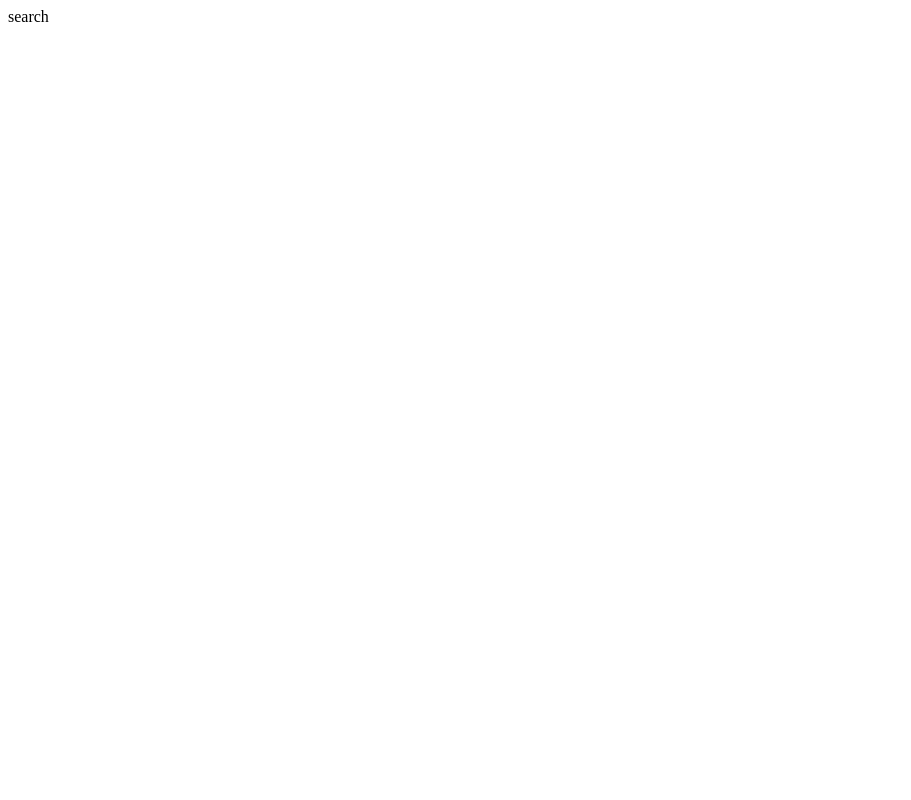
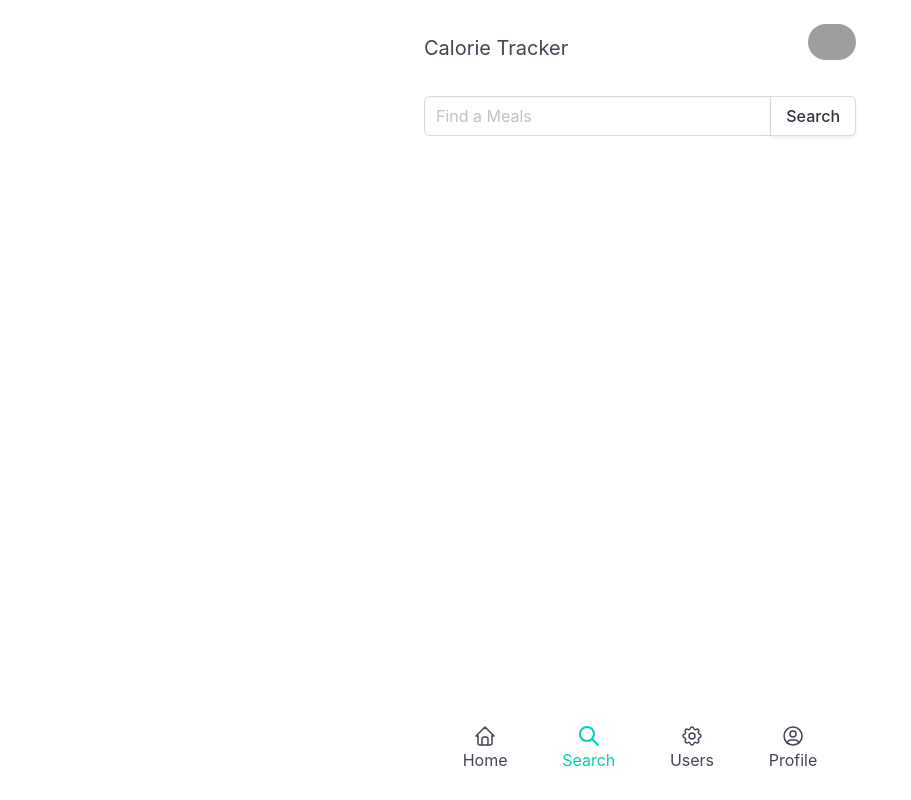
Before and after one commit to RaihanArdianata/calorie-calculator, a plain HTML site: page frontend/search.html in a window 1280 px wide. Shown: the whole page, without its empty margins (0-911 px from the left). Drawn offline with nearby package versions, Linux system fonts and the light colour scheme; no server answers; grey boxes are pictures that could not be loaded; some icons are missing.

Commit message:
add search view

```diff
--- a/frontend/css/style.css
+++ b/frontend/css/style.css
@@ -71,3 +71,11 @@ div #content-accordion {
 .max-w-screen-sm {
   max-width: 480px !important;
 }
+
+.elipsis {
+  display: -webkit-box;
+  -webkit-box-orient: vertical;
+  -webkit-line-clamp: 3;
+  overflow: hidden;
+  text-overflow: ellipsis;
+}
--- /dev/null
+++ b/frontend/js/search.main.js
@@ -0,0 +1,96 @@
+import externalApiService from './api/externalApiService.js';
+
+$(document).ready(() => {
+  // state
+  const mealsContainer = $('#meals');
+  const categoriesContainer = $('#categories');
+
+  const fetchCategories = () => {
+    externalApiService
+      .get(`list.php?a=list`)
+      .done((response) => {
+        const { meals } = response;
+        categoriesContainer.empty();
+
+        if (Array.isArray(meals)) {
+          meals.forEach(({ strArea }) => {
+            const button = $('<button></button>')
+              .attr('id', strArea)
+              .addClass('button')
+              .text(strArea)
+              .on('click', () => searchMeals(strArea, 'a'));
+
+            categoriesContainer.append(button);
+          });
+        }
+      })
+      .fail((jqXHR, textStatus, errorThrown) => {
+        if (jqXHR.status === 401) {
+          location.replace('login.html');
+          alert('Unauthorized');
+        } else {
+          alert('Error Fetch', textStatus, errorThrown);
+        }
+      });
+  };
+
+  const searchMeals = (params, type = 's') => {
+    externalApiService
+      .get(`${type === 's' ? 'search' : 'filter'}.php?${type}=${params || 'a'}`)
+      .done((response) => {
+        const { meals } = response;
+        mealsContainer.empty();
+
+        if (Array.isArray(meals)) {
+          meals.forEach(({ strMeal, strInstructions }) => {
+            mealsContainer.append(`
+            <div class="card">
+              <header class="card-header">
+                <p class="card-header-title">${strMeal || '-'}</p>
+                <button class="card-header-icon" aria-label="more options">
+                  <span class="icon">
+                    <i class="fas fa-angle-down" aria-hidden="true"></i>
+                  </span>
+                </button>
+              </header>
+              ${
+                strInstructions
+                  ? `<div class="card-content">
+                      <div class="content elipsis">
+                        ${strInstructions || '-'}
+                      </div>
+                    </div>`
+                  : ``
+              }
+              <footer class="card-footer">
+                <a href="#" class="card-footer-item">View</a>
+              </footer>
+            </div>
+          `);
+          });
+        }
+      })
+      .fail((jqXHR, textStatus, errorThrown) => {
+        if (jqXHR.status === 401) {
+          location.replace('login.html');
+          alert('Unauthorized');
+        } else {
+          alert('Error Fetch', textStatus, errorThrown);
+        }
+      });
+  };
+
+  $('#search-button').on('click', (event) => {
+    event.preventDefault();
+
+    const bodyRequest = {
+      query: $('#search-input').val(),
+    };
+
+    searchMeals(bodyRequest.query);
+  });
+
+  // generate first
+  fetchCategories();
+  searchMeals();
+});
--- a/frontend/search.html
+++ b/frontend/search.html
@@ -3,9 +3,146 @@
   <head>
     <meta charset="UTF-8" />
     <meta name="viewport" content="width=device-width, initial-scale=1.0" />
-    <title>Document</title>
+    <title>Calorie Calculator</title>
+
+    <!-- flag css -->
+    <link rel="stylesheet" href="css/home-style.css" />
+    <link rel="stylesheet" href="css/style.css" />
+
+    <link
+      rel="stylesheet"
+      href="https://cdn.jsdelivr.net/gh/lipis/flag-icons@7.2.3/css/flag-icons.min.css" />
+    <!-- local style -->
+    <link rel="stylesheet" href="https://cdn.jsdelivr.net/npm/bulma@1.0.2/css/bulma.min.css" />
+    <script src="https://code.jquery.com/jquery-3.6.0.min.js"></script>
+    <!-- local module -->
+    <script type="module" src="js/search.main.js"></script>
+    <script src="js/navigation.js"></script>
   </head>
+
   <body>
-    search
+    <header>
+      <nav
+        class="mx-auto max-w-screen-sm is-flex is-flex-direction-row is-justify-content-space-between px-5 pt-5 is-align-items-center">
+        <p class="is-size-5">Calorie Tracker</p>
+        <figure class="image is-48x48">
+          <img class="is-rounded" src="https://bulma.io/assets/images/placeholders/128x128.png" />
+        </figure>
+      </nav>
+    </header>
+    <main
+      class="mx-auto max-w-screen-sm px-5 pb-5 tw-bg-gray-500"
+      style="min-height: calc(100vh - 180px)">
+      <div class="">
+        <!-- seaction meals -->
+        <div class="my-5">
+          <div
+            class="is-flex is-flex-direction-row is-align-items-center is-justify-content-space-between">
+            <div class="level-item" style="width: 100%">
+              <div class="field has-addons" style="width: 100%">
+                <p class="control" style="width: 100%">
+                  <input id="search-input" class="input" type="text" placeholder="Find a Meals" />
+                </p>
+                <p class="control">
+                  <button id="search-button" class="button">Search</button>
+                </p>
+              </div>
+            </div>
+          </div>
+          <div
+            class="is-flex is-flex-direction-row my-3 pb-2"
+            style="gap: 8px; max-width: 100%; overflow: auto"
+            id="categories">
+            <!-- list category here -->
+          </div>
+          <div id="meals" class="is-flex is-flex-direction-column">
+            <!-- list meal here -->
+          </div>
+        </div>
+      </div>
+    </main>
+    <footer
+      style="position: sticky; bottom: 0; width: 480px; margin-inline: auto"
+      class="has-background-black-bis">
+      <nav class="oh-my-navbar">
+        <a id="menu-home" class="item current">
+          <svg
+            xmlns="http://www.w3.org/2000/svg"
+            width="24"
+            height="24"
+            viewBox="0 0 24 24"
+            fill="none"
+            stroke="currentColor"
+            stroke-width="1.5"
+            stroke-linecap="round"
+            stroke-linejoin="round"
+            class="icon icon-tabler icons-tabler-outline icon-tabler-home">
+            <path stroke="none" d="M0 0h24v24H0z" fill="none" />
+            <path d="M5 12l-2 0l9 -9l9 9l-2 0" />
+            <path d="M5 12v7a2 2 0 0 0 2 2h10a2 2 0 0 0 2 -2v-7" />
+            <path d="M9 21v-6a2 2 0 0 1 2 -2h2a2 2 0 0 1 2 2v6" />
+          </svg>
+          <span>Home</span>
+        </a>
+        <a id="menu-search" class="item">
+          <svg
+            xmlns="http://www.w3.org/2000/svg"
+            width="24"
+            height="24"
+            viewBox="0 0 24 24"
+            fill="none"
+            stroke="currentColor"
+            stroke-width="2"
+            stroke-linecap="round"
+            stroke-linejoin="round"
+            class="icon icon-tabler icons-tabler-outline icon-tabler-search">
+            <path stroke="none" d="M0 0h24v24H0z" fill="none" />
+            <path d="M10 10m-7 0a7 7 0 1 0 14 0a7 7 0 1 0 -14 0" />
+            <path d="M21 21l-6 -6" />
+          </svg>
+          <span>Search</span>
+        </a>
+        <a id="menu-user" class="item">
+          <svg
+            xmlns="http://www.w3.org/2000/svg"
+            width="24"
+            height="24"
+            viewBox="0 0 24 24"
+            fill="none"
+            stroke="currentColor"
+            stroke-width="1.5"
+            stroke-linecap="round"
+            stroke-linejoin="round"
+            class="icon icon-table0r icons-tabler-outline icon-tabler-settings">
+            <path stroke="none" d="M0 0h24v24H0z" fill="none" />
+            <path
+              d="M10.325 4.317c.426 -1.756 2.924 -1.756 3.35 0a1.724 1.724 0 0 0 2.573 1.066c1.543 -.94 3.31 .826 2.37 2.37a1.724 1.724 0 0 0 1.065 2.572c1.756 .426 1.756 2.924 0 3.35a1.724 1.724 0 0 0 -1.066 2.573c.94 1.543 -.826 3.31 -2.37 2.37a1.724 1.724 0 0 0 -2.572 1.065c-.426 1.756 -2.924 1.756 -3.35 0a1.724 1.724 0 0 0 -2.573 -1.066c-1.543 .94 -3.31 -.826 -2.37 -2.37a1.724 1.724 0 0 0 -1.065 -2.572c-1.756 -.426 -1.756 -2.924 0 -3.35a1.724 1.724 0 0 0 1.066 -2.573c-.94 -1.543 .826 -3.31 2.37 -2.37c1 .608 2.296 .07 2.572 -1.065z" />
+            <path d="M9 12a3 3 0 1 0 6 0a3 3 0 0 0 -6 0" />
+          </svg>
+          <span>Users</span>
+        </a>
+        <a id="menu-profile" class="item">
+          <svg
+            xmlns="http://www.w3.org/2000/svg"
+            width="24"
+            height="24"
+            viewBox="0 0 24 24"
+            fill="none"
+            stroke="currentColor"
+            stroke-width="1.5"
+            stroke-linecap="round"
+            stroke-linejoin="round"
+            class="icon icon-tabler icons-tabler-outline icon-tabler-user-circle">
+            <path stroke="none" d="M0 0h24v24H0z" fill="none" />
+            <path d="M12 12m-9 0a9 9 0 1 0 18 0a9 9 0 1 0 -18 0" />
+            <path d="M12 10m-3 0a3 3 0 1 0 6 0a3 3 0 1 0 -6 0" />
+            <path d="M6.168 18.849a4 4 0 0 1 3.832 -2.849h4a4 4 0 0 1 3.834 2.855" />
+          </svg>
+          <span>Profile</span>
+        </a>
+      </nav>
+    </footer>
+    <div id="modal-container"></div>
   </body>
+  <script></script>
 </html>
```
